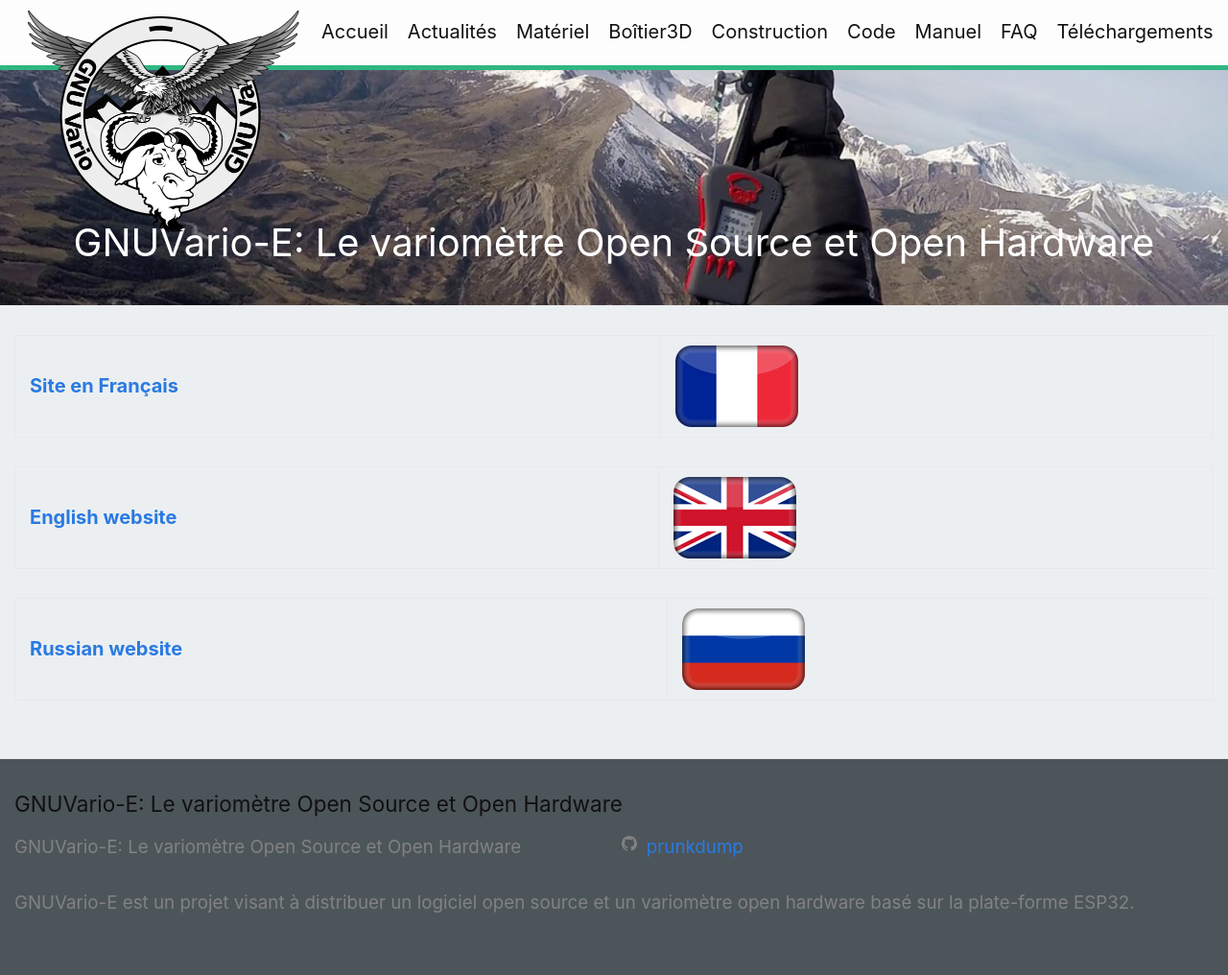
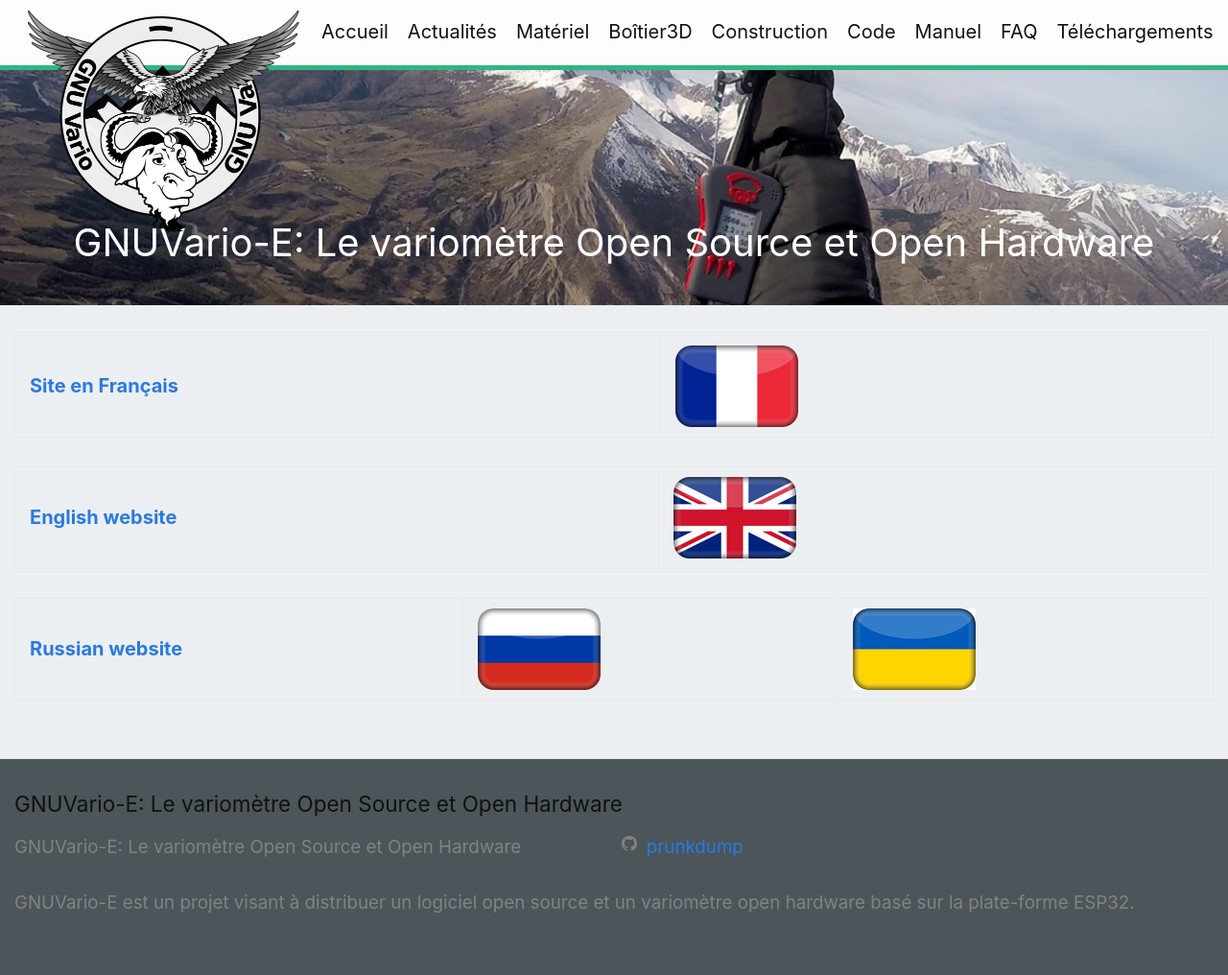
Before and after one commit to prunkdump/GNUVario-TTGO-T5-website, a Jekyll site: the page built from 9.1 Language.md, in a window 1280 px wide. Shown: the whole page at 96% size. Built offline with Jekyll 4.4.1, drawn with Linux system fonts in a browser that asks for light colours.

Commit message:
Peace for Ukraine

```diff
--- a/9.1 Language.md
+++ b/9.1 Language.md
@@ -20,4 +20,4 @@ description: Téléchargement
 
 
 
-   **[Russian website](https://prunkdump.github.io/GNUVario-TTGO-T5-website-RU/)**  |{% include languageimg.md name="RU.png" %}
+   **[Russian website](https://prunkdump.github.io/GNUVario-TTGO-T5-website-RU/)**  |{% include languageimg.md name="RU.png" %}  |{% include languageimg.md name="Ukraine.png" %}
```
Also changed, not shown: Gemfile.lock, assets/language_img/Ukraine.png (added).
